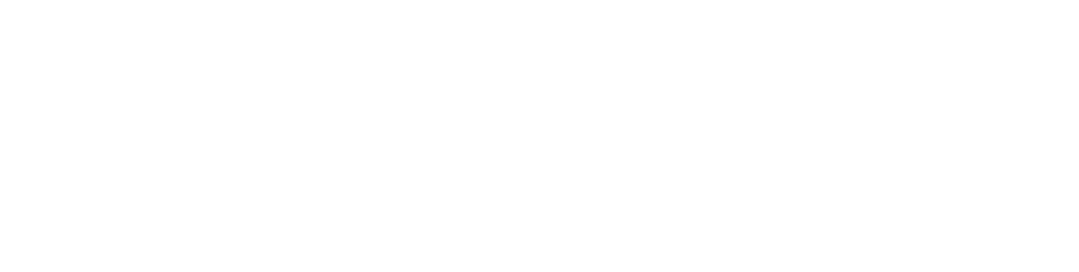
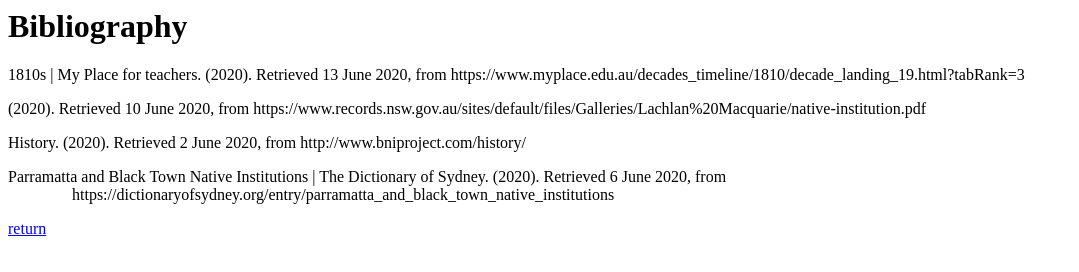
Before and after one commit to HistroryProject/HistoryProject.github.io, a plain HTML site: page bibliography.html in a window 1280 px wide. Shown: the whole page, without its empty margins (0-1079 px from the left). Drawn offline with Linux system fonts and the light colour scheme.

Commit message:
Added Bibliography

```diff
--- a/bibliography.html
+++ b/bibliography.html
@@ -1,3 +1,13 @@
 <html>
 
+<h1>Bibliography</h1>
+
+<div style="padding-left: 4em; text-indent: -4em;">
+    <p>1810s | My Place for teachers. (2020). Retrieved 13 June 2020, from https://www.myplace.edu.au/decades_timeline/1810/decade_landing_19.html?tabRank=3</p>
+    <p>(2020). Retrieved 10 June 2020, from https://www.records.nsw.gov.au/sites/default/files/Galleries/Lachlan%20Macquarie/native-institution.pdf</p>
+    <p>History. (2020). Retrieved 2 June 2020, from http://www.bniproject.com/history/</p>
+    <p>Parramatta and Black Town Native Institutions | The Dictionary of Sydney. (2020). Retrieved 6 June 2020, from https://dictionaryofsydney.org/entry/parramatta_and_black_town_native_institutions</p>
+</div>
+<a href="index.html">return</a>
+
 </html>
```
Also changed, not shown: index.html (+8 -0 lines).
